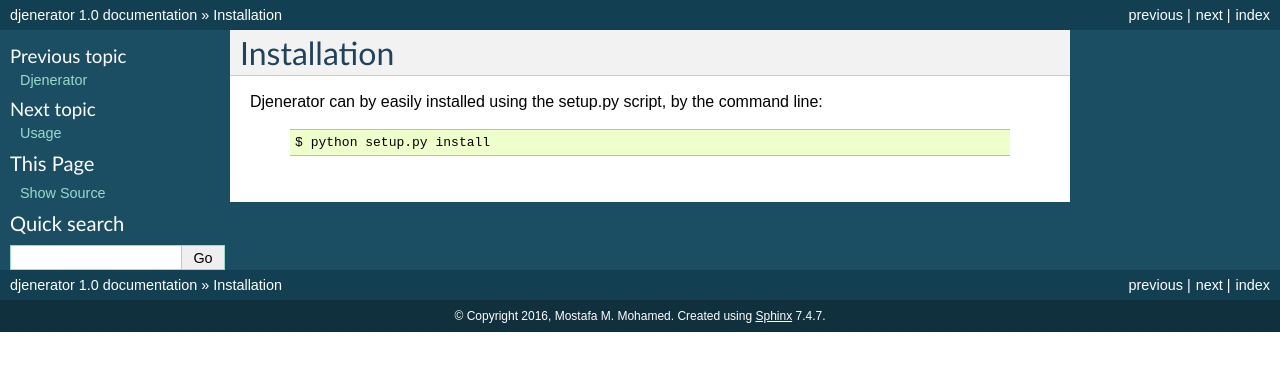
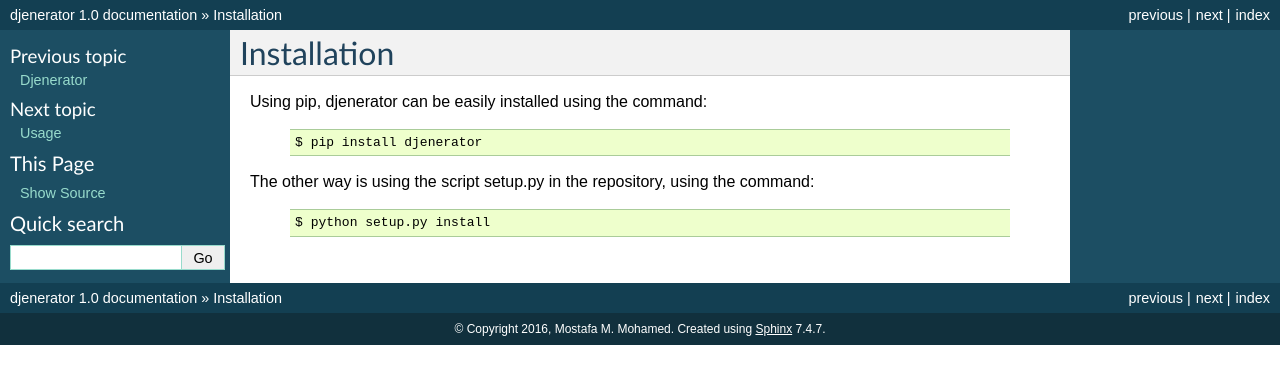
Before and after one commit to mostafa-mahmoud/djenerator, a Sphinx documentation site: the page built from docs/installation.rst, in a window 1280 px wide. Shown: the top 384 px of the page. Built offline with Sphinx 7.4.7, drawn with Linux system fonts in a browser that asks for light colours.

Commit message:
Updated the documentation.

```diff
--- a/README.rst
+++ b/README.rst
@@ -5,15 +5,15 @@
 
 Installation
 ============
-Run the setup.py script using the following command:
+Using pip, you can install djenerator using this command.
 
 .. code-block:: bash
 
-   $ python setup.py install
+   $ pip install djenerator
 
 Usage
 =====
-Full documentation: https://github.com/mostafa-mahmoud/djenerator/blob/master/docs/usage.rst
+Full documentation: http://pythonhosted.org/djenerator/usage.html
 
 Add 'djenerator' to your `INSTALLED_APPS`:
 
--- a/docs/installation.rst
+++ b/docs/installation.rst
@@ -2,7 +2,13 @@
 Installation
 ============
 
-Djenerator can by easily installed using the setup.py script, by the command line:
+Using pip, djenerator can be easily installed using the command:
+
+    .. code-block:: bash
+
+       $ pip install djenerator
+
+The other way is using the script setup.py in the repository, using the command:
 
     .. code-block:: bash
 
```
Also changed, not shown: setup.py (+4 -4 lines).
